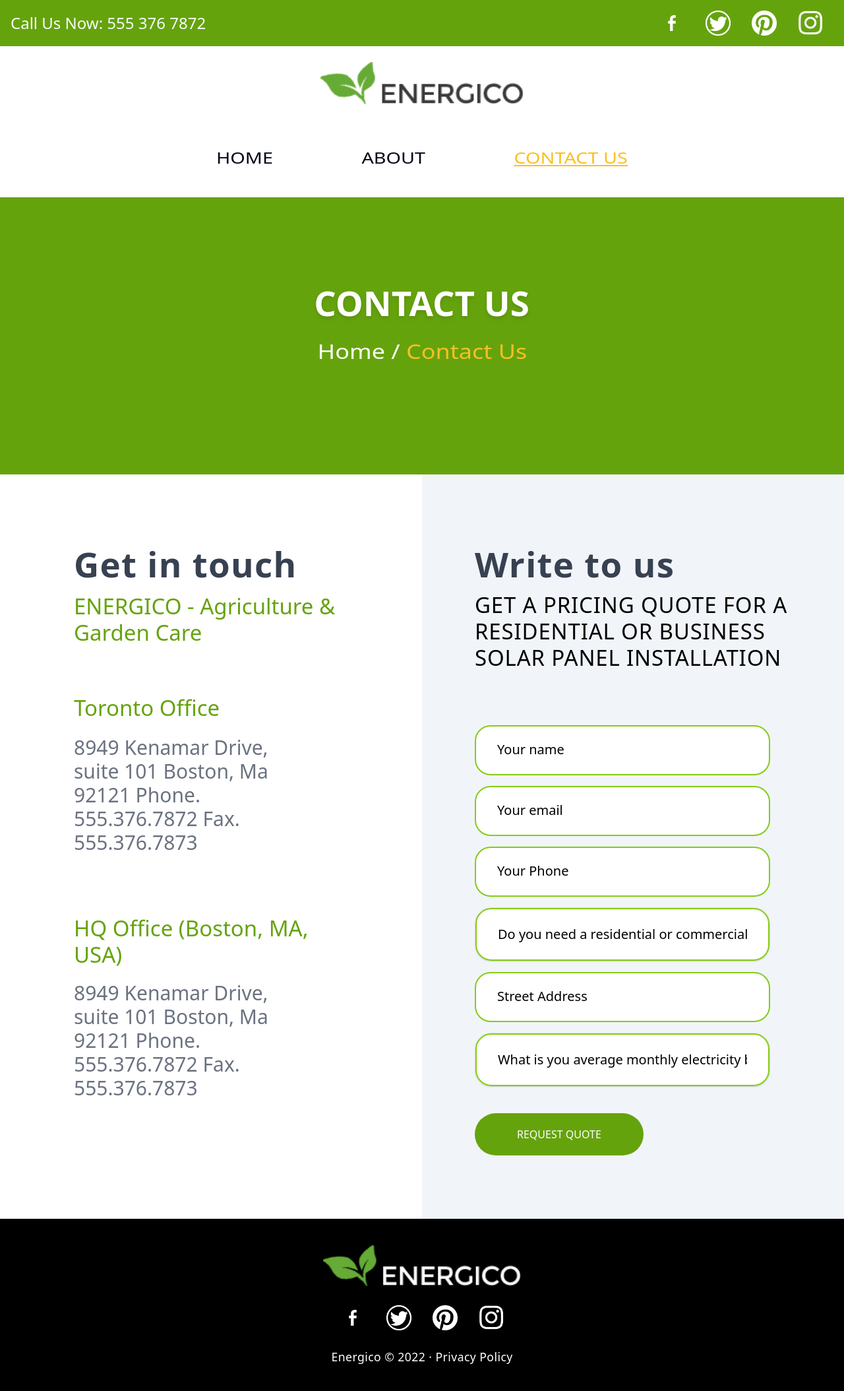
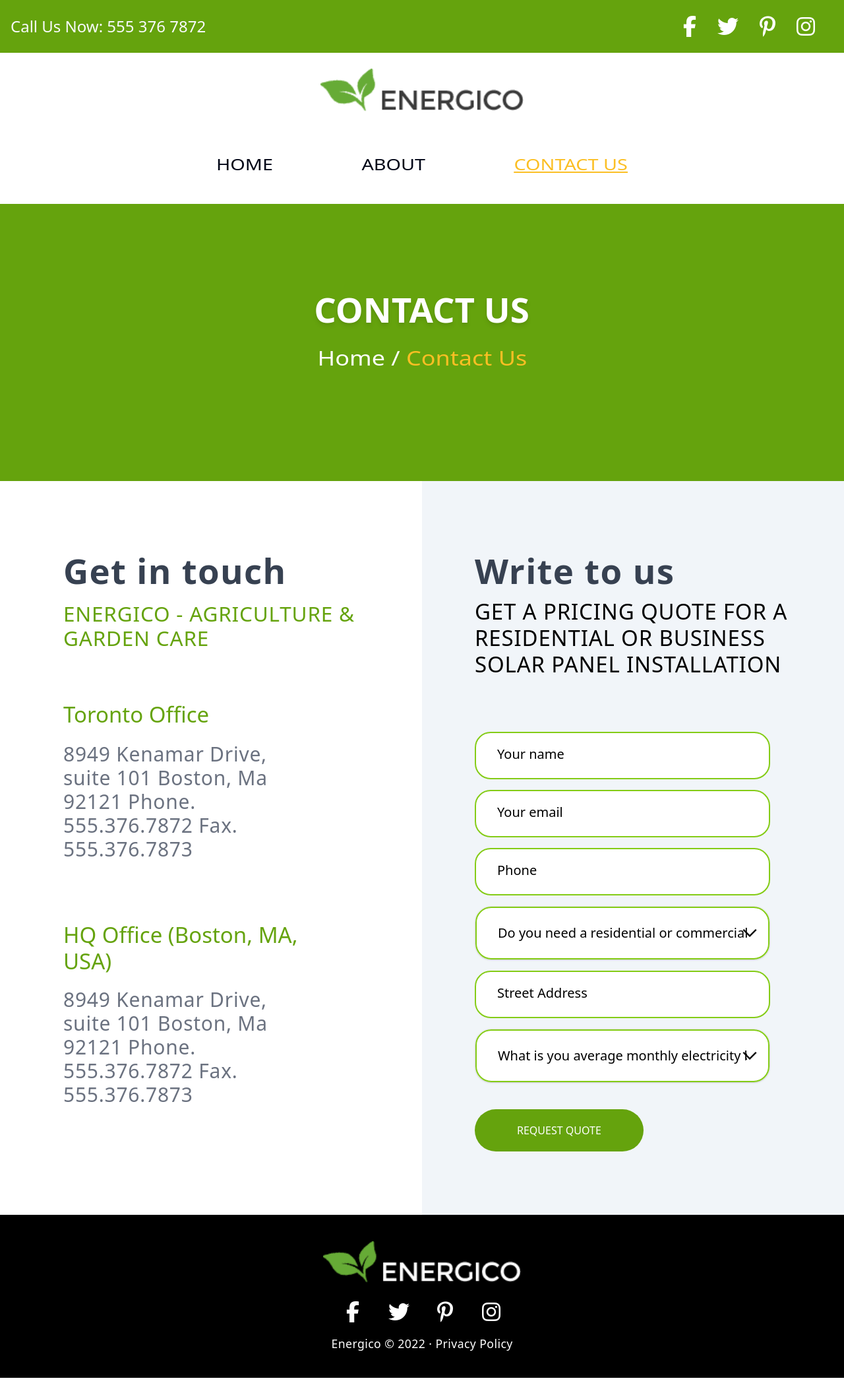
Before and after one commit to shreyashmangale/energico-frontend, a website: page pages/contact.html in a window 1280 px wide. Shown: the whole page at 66% size. Drawn offline with nearby package versions, Linux system fonts and the light colour scheme.

Commit message:
Changes added

```diff
--- a/pages/contact.html
+++ b/pages/contact.html
@@ -3,8 +3,9 @@
   <head>
     <meta charset="UTF-8" />
     <meta name="viewport" content="width=device-width, initial-scale=1.0" />
-    <title>Document</title>
+    <title>Energico</title>
     <script src="https://cdn.tailwindcss.com"></script>
+    <link rel="stylesheet" href="https://cdnjs.cloudflare.com/ajax/libs/font-awesome/6.6.0/css/all.min.css">
   </head>
   <body class="overflow-x-hidden box-border m-0 p-0">
     <header>
@@ -12,38 +13,23 @@
         class="bg-lime-600 flex justify-between items-center text-slate-50 opacity-1.25 px-4"
       >
         <h1 class="text-2xl md:block hidden">Call Us Now: 555 376 7872</h1>
-        <div class="flex">
-          <div class="w-[70px] p-4">
-            <a href=""
-              ><img
-                class="w-full"
-                src="../images/facebook-logo.png"
-                alt="facebook-logo"
-            /></a>
+        <div class="p-3 flex">
+          <div class="p-4">
+            <a href="https://www.facebook.com/"
+              ><i class="fa-brands fa-facebook-f fa-2xl" style="color: #ffffff;"></i></a>
           </div>
-          <div class="w-[70px] p-4">
-            <a href=""
-              ><img
-                class="w-full"
-                src="../images/twitter-logo.png"
-                alt="twitter-logo"
-            /></a>
+          <div class="p-4">
+            <a href="https://www.twitter.com/"
+              ><i class="fa-brands fa-twitter fa-2xl" style="color: #ffffff;"></i></a>
           </div>
-          <div class="w-[70px] p-4">
-            <a href=""
-              ><img
-                class="w-full"
-                src="../images/pinterest-logo.png"
-                alt="pinterest-logo"
-            /></a>
+          <div class="p-4">
+            <a href="https://www.pinterest.com/"
+              ><i class="fa-brands fa-pinterest-p fa-2xl" style="color: #ffffff;"></i></a>
           </div>
-          <div class="w-[70px] p-4">
-            <a href=""
-              ><img
-                class="w-full"
-                src="../images/instagram-logo.png"
-                alt="instagram-logo"
-            /></a>
+          <div class="p-4">
+            <a href="https://www.instagram.com/">
+              <i class="fa-brands fa-instagram fa-2xl" style="color: #ffffff;"></i>
+            </a>
           </div>
         </div>
       </div>
@@ -64,9 +50,9 @@
             class="lg:flex hidden mt-5 py-1 justify-between gap-20 text-2xl text-slate-950 transform scale-x-[120%]"
           >
             <p class="p-4">
-              <a href="./index.html">HOME</a>
+              <a href="../index.html">HOME</a>
             </p>
-            <p class="p-4 "><a href="#">ABOUT</a></p>
+            <p class="p-4 "><a href="./about.html">ABOUT</a></p>
             <p class="p-4 text-amber-400 underline"><a href="#">CONTACT US</a></p>
           </div>
 
@@ -79,7 +65,7 @@
         </div>
 
         <div
-          class="bg-lime-600 h-[420px] flex flex-col justify-center items-center text-center"
+          class="bg-lime-600 sm:h-[420px] h-[280px] flex flex-col justify-center items-center text-center"
         >
           <h1
             class="sm:text-5xl text-3xl font-extrabold text-white transform scale-[110%] uppercase drop-shadow-md"
@@ -94,104 +80,104 @@
         </div>
 
         <div class="h-fit grid grid-cols-1 md:grid-cols-2">
-          <div class="sm:px-28 px-4 sm:py-12 py-8">
-            <div class="mt-16">
+          <div class="sm:px-24 px-6 sm:py-12 py-6">
+            <div class="sm:mt-16 mt-8">
               <h1
-                class="sm:text-5xl text-3xl font-extrabold text-gray-700 transform origin-left scale-110 tracking-wide"
+                class="sm:text-5xl text-4xl font-extrabold text-gray-700 transform origin-left scale-110 tracking-wide"
               >
                 Get in touch
               </h1>
               <h3
-                class="my-6 sm:text-3xl text-2xl font-medium text-lime-600 transform origin-left scale-110"
+                class="my-6 sm:text-3xl text-2xl font-medium  text-lime-600 transform origin-left scale-105 tracking-wide sm:uppercase"
               >
                 ENERGICO - Agriculture & Garden Care
               </h3>
             </div>
 
-            <div class="mt-20 pe-16">
+            <div class="sm:mt-20 mt-14 pe-16">
               <h3
                 class="my-6 sm:text-3xl text-2xl font-medium text-lime-600 transform origin-left scale-110"
               >
                 Toronto Office
               </h3>
-              <p class="sm:text-3xl text-lg text-gray-500">
+              <p class="sm:text-3xl text-xl text-gray-500 tracking-wide">
                 8949 Kenamar Drive, suite 101 Boston, Ma 92121 Phone.
                 555.376.7872 Fax. 555.376.7873
               </p>
             </div>
 
-            <div class="my-24 pe-16">
+            <div class="sm:my-24 my-10 pe-16">
               <h3
                 class="my-6 sm:text-3xl text-2xl font-medium text-lime-600 transform origin-left scale-110"
               >
                 HQ Office (Boston, MA, USA)
               </h3>
-              <p class="sm:text-3xl text-lg text-gray-500">
+              <p class="sm:text-3xl text-xl text-gray-500 tracking-wide">
                 8949 Kenamar Drive, suite 101 Boston, Ma 92121 Phone.
                 555.376.7872 Fax. 555.376.7873
               </p>
             </div>
           </div>
-          <div class="bg-slate-100 pb-20">
-            <div class="sm:mt-16 mt-8 sm:ps-20 ps-6 pe-28 py-12">
+          <div class="bg-slate-100 sm:pb-20 pb-12">
+            <div class="sm:mt-16 mt-8 sm:ps-20 ps-6 sm:pe-28 pe-6 sm:py-12 py-8">
               <h1
-                class="sm:text-5xl text-2xl font-extrabold text-gray-700 transform origin-left scale-110 tracking-wide"
+                class="sm:text-5xl text-[44px] font-extrabold text-gray-700 transform origin-left sm:scale-110 sm:tracking-wide"
               >
                 Write to us
               </h1>
               <h4
-                class="my-6 text-3xl text-black transform origin-left scale-110 tracking-wide"
+                class="sm:my-6 sm:text-3xl text-2xl text-black transform origin-left sm:scale-110 tracking-wide"
               >
                 GET A PRICING QUOTE FOR A RESIDENTIAL OR BUSINESS SOLAR PANEL
                 INSTALLATION
               </h4>
             </div>
 
-            <div class="ps-20 pe-28 py-4">
+            <div class="sm:ps-20 ps-4 sm:pe-28 pe-4 sm:py-4">
               <form class="flex flex-col gap-4" action="">
                 <input
-                  class="w-full py-6 px-8 border-2 border-lime-500 rounded-3xl placeholder:text-black placeholder:text-xl placeholder-opacity-75"
+                  class="w-full sm:py-6 py-4 sm:px-8 px-4 border-2 border-lime-500 rounded-3xl placeholder:text-black sm:placeholder:text-xl text-sm  placeholder-opacity-75"
                   type="text"
                   placeholder="Your name"
                 />
                 <input
-                  class="w-full py-6 px-8 border-2 border-lime-500 rounded-3xl placeholder:text-black placeholder:text-xl placeholder-opacity-75"
+                  class="w-full sm:py-6 py-4 sm:px-8 px-4 border-2 border-lime-500 rounded-3xl placeholder:text-black sm:placeholder:text-xl text-sm  placeholder-opacity-75"
                   type="email"
                   placeholder="Your email"
                 />
                 <input
-                  class="w-full py-6 px-8 border-2 border-lime-500 rounded-3xl placeholder:text-black placeholder:text-xl placeholder-opacity-75"
+                  class="w-full sm:py-6 py-4 sm:px-8 px-4 border-2 border-lime-500 rounded-3xl placeholder:text-black sm:placeholder:text-xl text-sm  placeholder-opacity-75"
                   type="text"
-                  placeholder="Your Phone"
+                  placeholder="Phone"
                 />
 
                 <div
                   class="relative inline-block w-full bg-white border rounded-3xl"
                 >
                   <select
-                    class="block appearance-none w-full py-6 px-8 text-xl text-opacity-75 border-2 border-lime-500 p-6 rounded-3xl shadow"
+                    class="block appearance-none w-full sm:py-6 py-4 sm:px-8 px-4 sm:text-xl text-sm text-opacity-75 border-2 border-lime-500 p-6 rounded-3xl shadow"
                     style="
-                      background: url('./images/down-arrow-ico-512.webp')
+                      background: url('../images/down-arrow-ico-512.webp')
                         no-repeat right 1rem center;
                       background-size: 1.5rem;
                     "
                   >
                     <option
-                      class="text-lime-700 opacity-75"
+                      class="sm:text-xl text-sm text-lime-700 opacity-75"
                       disabled
                       selected
                       value=""
                     >
                       Do you need a residential or commercial system?
                     </option>
-                    <option>Option 1</option>
-                    <option>Option 2</option>
-                    <option>Option 3</option>
+                    <option class="sm:text-xl text-sm">Option 1</option>
+                    <option class="sm:text-xl text-sm">Option 2</option>
+                    <option class="sm:text-xl text-sm">Option 3</option>
                   </select>
                 </div>
 
                 <input
-                  class="w-full py-6 px-8 border-2 border-lime-500 rounded-3xl placeholder:text-black placeholder:text-xl placeholder-opacity-75"
+                  class="w-full sm:py-6 py-4 sm:px-8 px-4 border-2 border-lime-500 rounded-3xl placeholder:text-black sm:placeholder:text-xl text-sm placeholder-opacity-75"
                   type="text"
                   placeholder="Street Address"
                 />
@@ -200,26 +186,26 @@
                   class="relative inline-block w-full bg-white border rounded-3xl"
                 >
                   <select
-                    class="block appearance-none w-full bg-white border-2 border-lime-500 py-6 px-8 text-xl text-opacity-75 rounded-3xl shadow"
+                    class="block appearance-none w-full bg-white border-2 border-lime-500 sm:py-6 py-4 sm:px-8 px-4 sm:text-xl text-sm text-opacity-75 rounded-3xl shadow"
                     style="
-                      background: url('./images/down-arrow-ico-512.webp')
+                      background: url('../images/down-arrow-ico-512.webp')
                         no-repeat right 1rem center;
                       background-size: 1.5rem;
                     "
                   >
                     <option disabled selected value="">
-                      <span class="text-2xl opacity-75">
+                      <span class="sm:text-xl text-sm opacity-75">
                         What is you average monthly electricity bill?</span
                       >
                     </option>
-                    <option>0-500</option>
-                    <option>500-1000</option>
-                    <option>1000-2000</option>
+                    <option class="sm:text-xl text-sm">0-500</option>
+                    <option class="sm:text-xl text-sm">500-1000</option>
+                    <option class="sm:text-xl text-sm">1000-2000</option>
                   </select>
                 </div>
 
                 <button
-                  class="mt-6 w-fit text-white text-[16px] rounded-full py-5 px-16 bg-lime-600"
+                  class="sm:mt-6 mt-4 w-fit text-white sm:text-[16px] text-[12px] rounded-full sm:py-5 py-3 sm:px-16 px-6 bg-lime-600"
                 >
                   REQUEST QUOTE
                 </button>
@@ -239,38 +225,23 @@
           src="../images/footer-logo.png"
           alt="footer-logo"
         />
-        <div class="p-3 flex">
-          <div class="w-[70px] p-4">
-            <a href=""
-              ><img
-                class="w-full"
-                src="../images/facebook-logo.png"
-                alt="facebook-logo"
-            /></a>
+        <div class="mt-2 p-3 flex">
+          <div class="w-[70px] px-1 py-3">
+            <a href="https://www.facebook.com/"
+              ><i class="fa-brands fa-facebook-f fa-2xl" style="color: #ffffff;"></i></a>
           </div>
-          <div class="w-[70px] p-4">
-            <a href=""
-              ><img
-                class="w-full"
-                src="../images/twitter-logo.png"
-                alt="twitter-logo"
-            /></a>
+          <div class="w-[70px] px-1 py-3">
+            <a href="https://www.twitter.com/"
+              ><i class="fa-brands fa-twitter fa-2xl" style="color: #ffffff;"></i></a>
           </div>
-          <div class="w-[70px] p-4">
-            <a href=""
-              ><img
-                class="w-full"
-                src="../images/pinterest-logo.png"
-                alt="pinterest-logo"
-            /></a>
+          <div class="w-[70px] px-1 py-3">
+            <a href="https://www.pinterest.com/"
+              ><i class="fa-brands fa-pinterest-p fa-2xl" style="color: #ffffff;"></i></a>
           </div>
-          <div class="w-[70px] p-4">
-            <a href=""
-              ><img
-                class="w-full"
-                src="../images/instagram-logo.png"
-                alt="instagram-logo"
-            /></a>
+          <div class="w-[70px] px-1 py-3">
+            <a href="https://www.instagram.com/">
+              <i class="fa-brands fa-instagram fa-2xl" style="color: #ffffff;"></i>
+            </a>
           </div>
         </div>
 
```
Also changed, not shown: index.html (+30 -59 lines), pages/about.html (+34 -63 lines).
